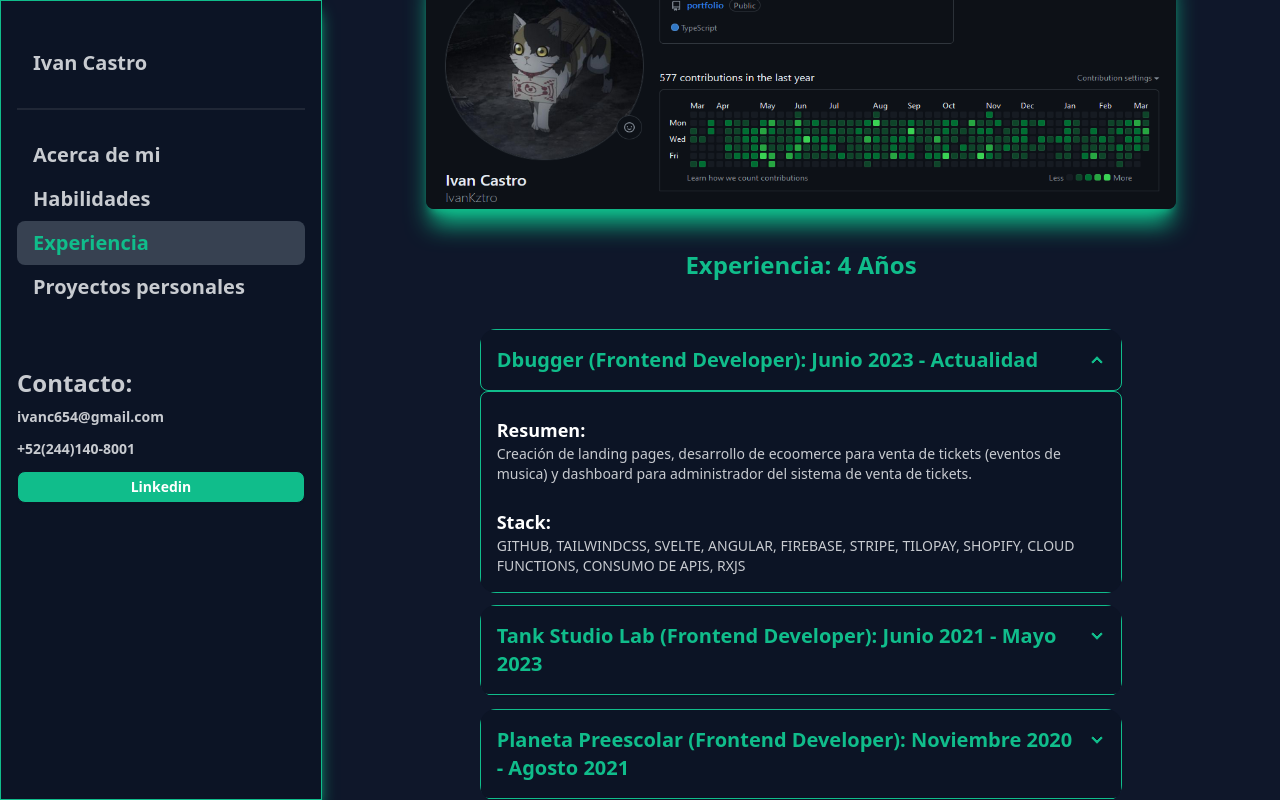
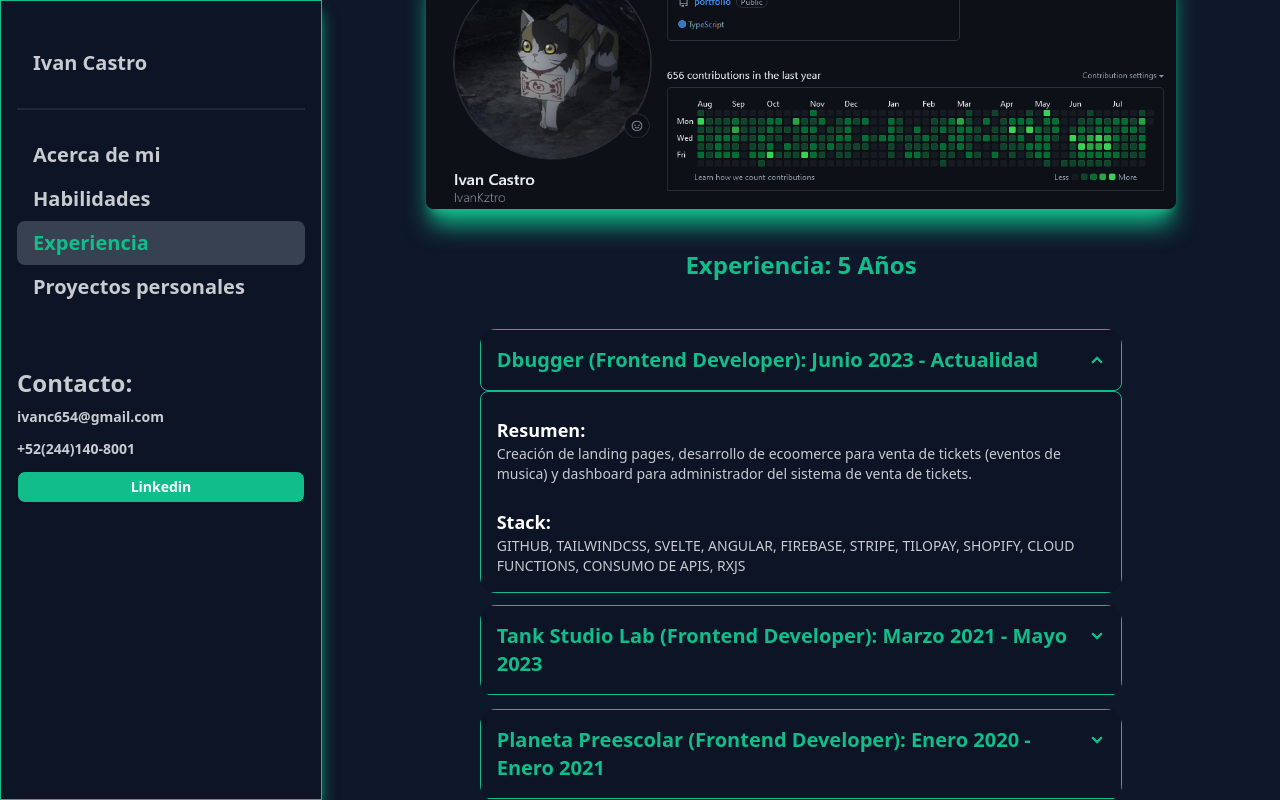
Before and after one commit to IvanKztro/portfolio, a SvelteKit app: page /experience in a window 1280 px wide. Built offline with nearby package versions, Linux system fonts and the light colour scheme.

Commit message:
updated: exp

```diff
--- a/src/routes/experience/+page.svelte
+++ b/src/routes/experience/+page.svelte
@@ -13,7 +13,7 @@
       <p
         class="text-center text-[#10BD8B] font-semibold pt-10 text-lg md:text-2xl"
       >
-        Experiencia: 4 Años
+        Experiencia: 5 Años
       </p>
     </article>
     <article class="w-[100%] lg:w-[70%] flex flex-col gap-3 py-4">
@@ -46,7 +46,7 @@
         <div
           class="collapse-title text-sm md:text-xl font-semibold border border-[#10BD8B] rounded-lg text-[#10BD8B]"
         >
-          Tank Studio Lab (Frontend Developer): Junio 2021 - Mayo 2023
+          Tank Studio Lab (Frontend Developer): Marzo 2021 - Mayo 2023
         </div>
         <div class="collapse-content border border-[#10BD8B] rounded-lg">
           <br />
@@ -72,7 +72,7 @@
         <div
           class="collapse-title text-sm md:text-xl font-semibold border border-[#10BD8B] rounded-lg text-[#10BD8B]"
         >
-          Planeta Preescolar (Frontend Developer): Noviembre 2020 - Agosto 2021
+          Planeta Preescolar (Frontend Developer): Enero 2020 - Enero 2021
         </div>
         <div class="collapse-content border border-[#10BD8B] rounded-lg">
           <br />
--- a/src/routes/skills/+page.svelte
+++ b/src/routes/skills/+page.svelte
@@ -4,22 +4,22 @@
   const arrayfrontend = [
     {
       title: "HTML ",
-      ago: "3 años",
+      ago: "5 años",
       url: "html.png",
     },
     {
       title: "CSS",
-      ago: "3 años",
+      ago: "5 años",
       url: "css.png",
     },
     {
       title: "JavaScript ",
-      ago: "3 años",
+      ago: "5 años",
       url: "javascript.png",
     },
     {
       title: "TypeScript",
-      ago: "2 años",
+      ago: "4 años",
       url: "typescript.png",
     },
     {
@@ -29,7 +29,7 @@
     },
     {
       title: "Tailwind",
-      ago: "3 años",
+      ago: "4 años",
       url: "tailwind.png",
     },
     {
@@ -43,12 +43,12 @@
     // },
     {
       title: "Svelte",
-      ago: "Un año",
+      ago: "2 años",
       url: "svelte.png",
     },
     {
       title: "Angular",
-      ago: "2 años",
+      ago: "3 años",
       url: "angular.png",
     },
   ];
@@ -61,7 +61,7 @@
     },
     {
       title: "Node ",
-      ago: "2 años ",
+      ago: "3 años ",
       url: "node.png",
     },
     // {
@@ -75,7 +75,7 @@
     },
     {
       title: "Firebase",
-      ago: "3 años",
+      ago: "4 años",
       url: "firebase.png",
     },
   ];
```
Also changed, not shown: static/images/profile-github.png.
